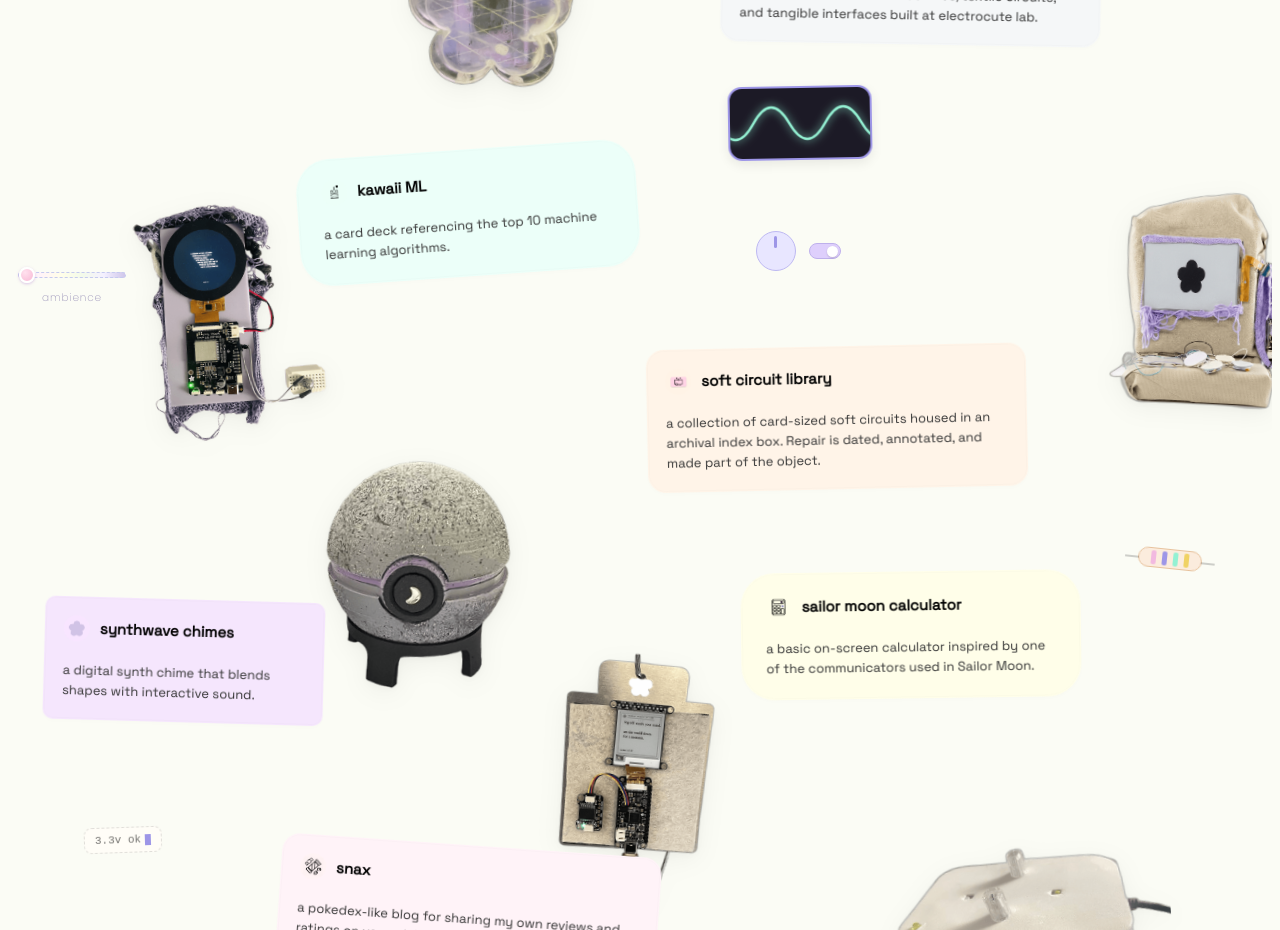
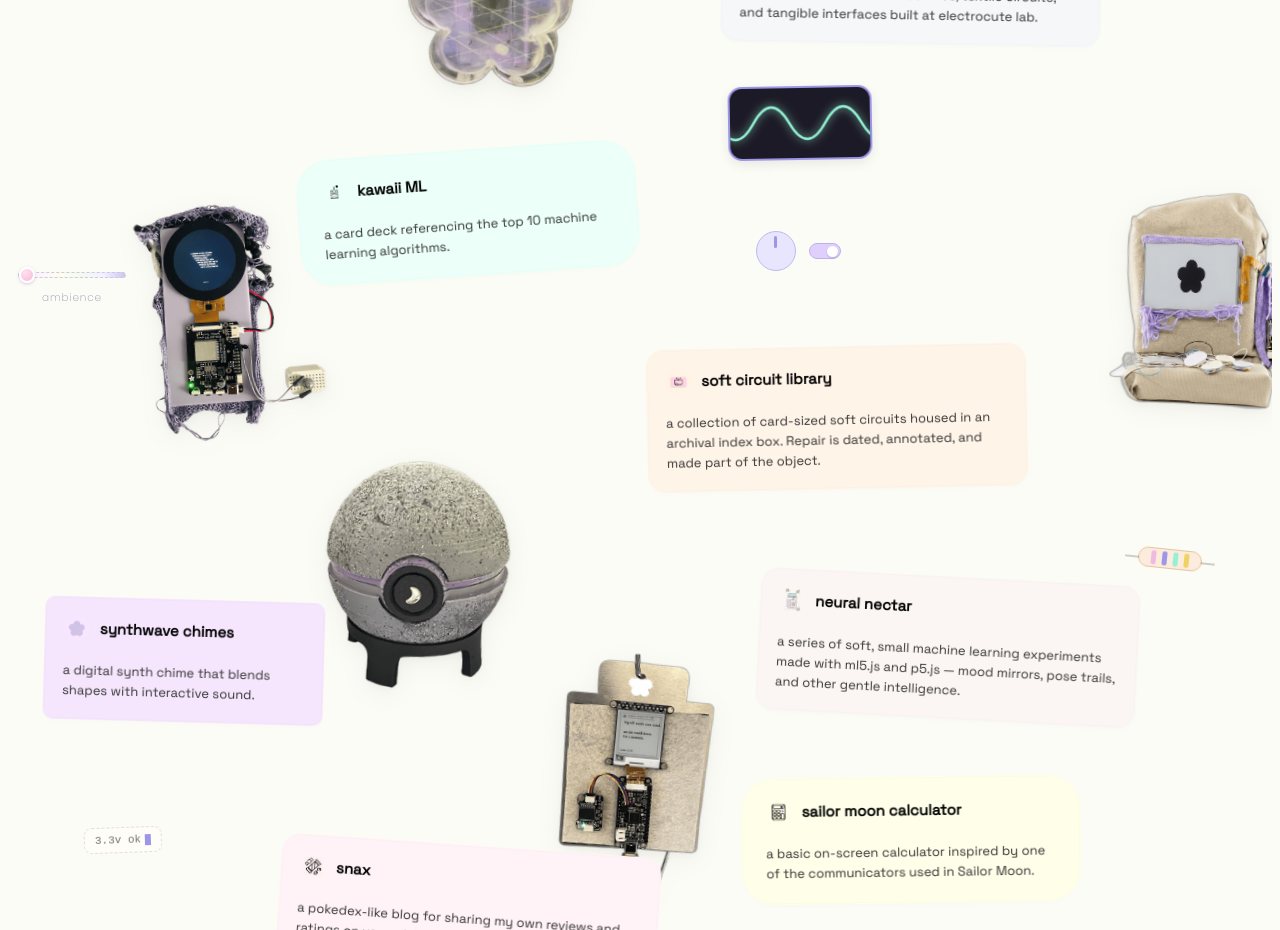
Before and after one commit to yafira/electrocute, a Next.js app: page / in a window 1280 px wide. Shown: the part 480-1410 px from the top of the page. Built offline with nearby package versions, Linux system fonts and the light colour scheme; a web font is replaced by a local one.

Commit message:
+ new card

```diff
--- a/src/components/Container.js
+++ b/src/components/Container.js
@@ -11,6 +11,7 @@ const COLLAGE_ORDER = [
   { type: "card", slug: "soft-interfaces" },
   { type: "photo", slug: "the-soft-computer" },
   { type: "photo", slug: "ribbon-logic" },
+  { type: "card", slug: "neural-nectar" },
   { type: "card", slug: "kawaii-ml" },
   { type: "photo", slug: "moonpocket" },
   { type: "card", slug: "soft-circuit-library" },
--- a/src/data/projects.js
+++ b/src/data/projects.js
@@ -35,6 +35,19 @@ const projects = [
     hoverBorder: "#dadfe5",
     shape: "wide",
     pos: { x: "72%", y: "12%", rot: 1, z: 10 },
+  },
+  {
+    slug: "neural-nectar",
+    title: "neural nectar",
+    href: "https://neural-nectar.vercel.app", // ← swap in your actual deployed URL
+    icon: "/assets/nn.png",
+    blurb:
+      "a series of soft, small machine learning experiments made with ml5.js and p5.js — mood mirrors, pose trails, and other gentle intelligence.",
+    tint: "#FBF6F3",
+    hoverBg: "#f1dacc",
+    hoverBorder: "#f5c5a7",
+    shape: "wide",
+    pos: { x: "75%", y: "64%", rot: 3, z: 10 },
   },
   {
     slug: "kawaii-ml",
@@ -84,7 +97,7 @@ const projects = [
     hoverBg: "#fcfade",
     hoverBorder: "#f7f3cf",
     shape: "pill",
-    pos: { x: "72%", y: "63%", rot: -0.8, z: 10 },
+    pos: { x: "72%", y: "79%", rot: -0.8, z: 10 },
   },
   {
     slug: "snax",
@@ -223,7 +236,7 @@ export const photoItems = [
     title: "puffcast",
     image: "/assets/craft/puffcast.png",
     href: "https://months-tap-da9.craft.me/puffcast",
-    pos: { x: "70%", y: "79%", w: 285, rot: -5, z: 6, delay: 2.4 },
+    pos: { x: "70%", y: "94%", w: 285, rot: -5, z: 6, delay: 2.4 },
   },
   {
     slug: "custom-light-leds",
@@ -238,7 +251,7 @@ export const photoItems = [
     image: "/assets/craft/electrojute_off.png",
     hoverImage: "/assets/craft/electrojute_on.png",
     href: "https://www.craft.do/s/electrojute",
-    pos: { x: "90%", y: "88%", w: 175, rot: -3, z: 6, delay: 0.3 },
+    pos: { x: "90%", y: "93%", w: 175, rot: -3, z: 6, delay: 0.3 },
   },
 ];
 
```
Also changed, not shown: public/assets/nn.png (added).
